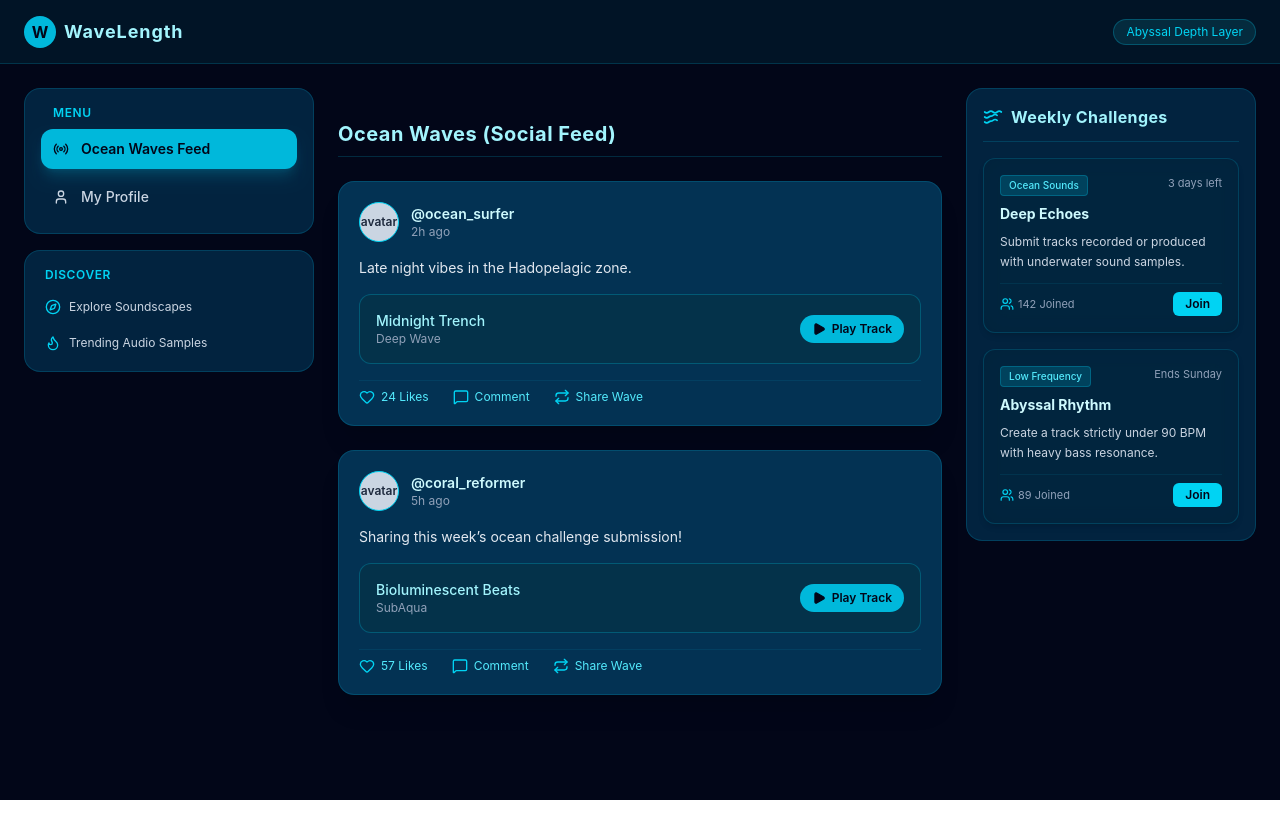
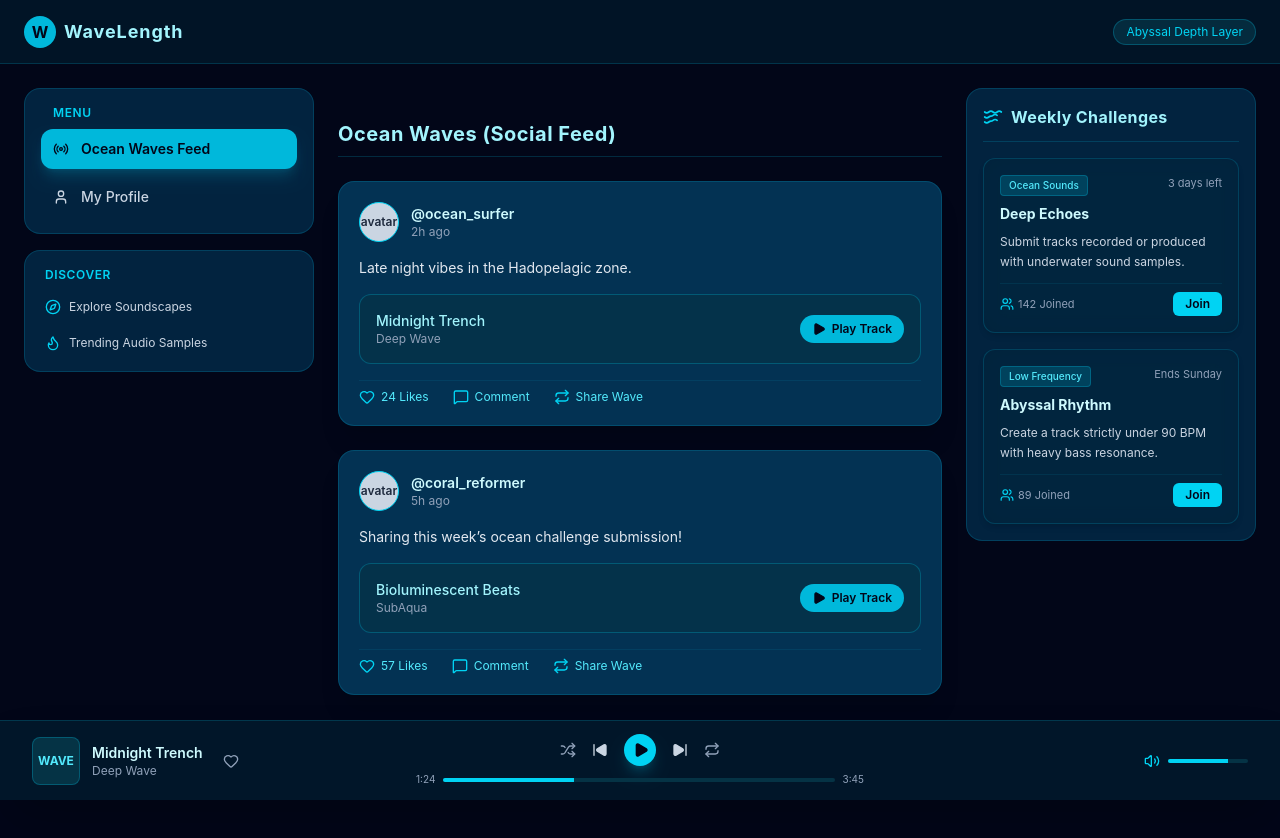
Before and after one commit to WaveLength-CMPG323/Wavelength, a React (Vite) app: page / in a window 1280 px wide. Shown: the top 838 px of the page. Before the commit the page ends 800 px from the top, so only its background shows below. Built offline with nearby package versions, Linux system fonts and the light colour scheme.

Commit message:
feat: add persistent bottom audio player bar

```diff
--- a/src/App.tsx
+++ b/src/App.tsx
@@ -2,16 +2,17 @@ import { useState } from 'react';
 import { UserProfileWireframe } from './components/UserProfileWireframe';
 import { SocialFeedWireframe } from './components/SocialFeedWireframe';
 import { WeeklyChallengesWireframe } from './components/WeeklyChallengesWireframe';
+import { AudioPlayerBar } from './components/AudioPlayerBar';
 import { mockProfile, mockPosts, mockChallenges } from './mockData';
-import { User, Radio, Trophy, Compass, Music, Flame } from 'lucide-react';
+import { User, Radio, Trophy, Compass, Flame } from 'lucide-react';
 
 export default function App() {
   const [activeView, setActiveView] = useState<'feed' | 'profile'>('feed');
 
   return (
-    <div className="min-h-screen bg-slate-950 text-white flex flex-col">
+    <div className="min-h-screen bg-slate-950 text-white flex flex-col pb-24">
       {/* Top Header */}
-      <header className="h-16 border-b border-cyan-500/20 bg-[#02182b]/80 backdrop-blur-md px-6 flex items-center justify-between sticky top-0 z-50">
+      <header className="h-16 border-b border-cyan-500/20 bg-[#02182b]/80 backdrop-blur-md px-6 flex items-center justify-between sticky top-0 z-40">
         <div className="flex items-center gap-2">
           <div className="w-8 h-8 rounded-full bg-cyan-500 flex items-center justify-center font-bold text-slate-950">
             W
@@ -26,7 +27,7 @@ export default function App() {
       {/* Main 3-Column Content Hub */}
       <div className="flex-1 max-w-7xl w-full mx-auto grid grid-cols-1 lg:grid-cols-12 gap-6 p-4 md:p-6">
 
-        {/* LEFT COLUMN: Persistent Navigation (3 cols) */}
+        {/* LEFT COLUMN: Navigation Sidebar */}
         <aside className="lg:col-span-3 space-y-4">
           <div className="bg-[#04385a]/60 backdrop-blur-md p-4 rounded-2xl border border-cyan-500/20 space-y-2">
             <p className="text-xs font-semibold text-cyan-400 uppercase tracking-wider px-3 mb-2">Menu</p>
@@ -67,13 +68,13 @@ export default function App() {
           </div>
         </aside>
 
-        {/* CENTER COLUMN: Main Content Area (6 cols) */}
+        {/* CENTER COLUMN: Central Canvas */}
         <main className="lg:col-span-6 space-y-6">
           {activeView === 'feed' && <SocialFeedWireframe posts={mockPosts} />}
           {activeView === 'profile' && <UserProfileWireframe profile={mockProfile} />}
         </main>
 
-        {/* RIGHT COLUMN: Secondary Panel / Challenges (3 cols) */}
+        {/* RIGHT COLUMN: Challenges Panel */}
         <aside className="lg:col-span-3 space-y-4">
           <div className="bg-[#04385a]/60 backdrop-blur-md p-4 rounded-2xl border border-cyan-500/20">
             <WeeklyChallengesWireframe challenges={mockChallenges} />
@@ -81,6 +82,9 @@ export default function App() {
         </aside>
 
       </div>
+
+      {/* Persistent Audio Player */}
+      <AudioPlayerBar />
     </div>
   );
 }
--- /dev/null
+++ b/src/components/AudioPlayerBar.tsx
@@ -0,0 +1,67 @@
+import React, { useState } from 'react';
+import { Play, Pause, SkipBack, SkipForward, Volume2, Heart, Shuffle, Repeat } from 'lucide-react';
+
+export const AudioPlayerBar: React.FC = () => {
+  const [isPlaying, setIsPlaying] = useState(false);
+
+  return (
+    <footer className="fixed bottom-0 left-0 right-0 h-20 bg-[#02182b]/95 backdrop-blur-lg border-t border-cyan-500/20 px-4 md:px-8 flex items-center justify-between z-50 text-white shadow-2xl">
+
+      {/* Currently Playing Track Metadata */}
+      <div className="flex items-center gap-3 w-1/4 min-w-[180px]">
+        <div className="w-12 h-12 rounded-lg bg-cyan-950 border border-cyan-500/30 flex items-center justify-center text-xs text-cyan-300 font-bold shrink-0">
+          WAVE
+        </div>
+        <div className="truncate">
+          <p className="text-sm font-semibold text-cyan-100 truncate">Midnight Trench</p>
+          <p className="text-xs text-slate-400 truncate">Deep Wave</p>
+        </div>
+        <button className="text-slate-400 hover:text-cyan-300 transition ml-2 hidden sm:block">
+          <Heart className="w-4 h-4" />
+        </button>
+      </div>
+
+      {/* Main Playback Controls & Scrubber */}
+      <div className="flex flex-col items-center gap-1.5 w-2/4 max-w-md">
+        <div className="flex items-center gap-4 text-slate-300">
+          <button className="hover:text-cyan-300 transition text-slate-400">
+            <Shuffle className="w-4 h-4" />
+          </button>
+          <button className="hover:text-cyan-300 transition">
+            <SkipBack className="w-4 h-4 fill-current" />
+          </button>
+          <button
+            onClick={() => setIsPlaying(!isPlaying)}
+            className="w-8 h-8 rounded-full bg-cyan-400 text-slate-950 flex items-center justify-center hover:bg-cyan-300 transition shadow-lg shadow-cyan-400/20"
+          >
+            {isPlaying ? <Pause className="w-4 h-4 fill-current" /> : <Play className="w-4 h-4 fill-current ml-0.5" />}
+          </button>
+          <button className="hover:text-cyan-300 transition">
+            <SkipForward className="w-4 h-4 fill-current" />
+          </button>
+          <button className="hover:text-cyan-300 transition text-slate-400">
+            <Repeat className="w-4 h-4" />
+          </button>
+        </div>
+
+        {/* Track Progress Bar */}
+        <div className="w-full flex items-center gap-2 text-[10px] text-slate-400">
+          <span>1:24</span>
+          <div className="flex-1 h-1 bg-cyan-950 rounded-full overflow-hidden cursor-pointer relative group">
+            <div className="w-1/3 h-full bg-cyan-400 group-hover:bg-cyan-300 transition"></div>
+          </div>
+          <span>3:45</span>
+        </div>
+      </div>
+
+      {/* Volume Control */}
+      <div className="flex items-center justify-end gap-2 w-1/4 text-slate-400 min-w-[120px]">
+        <Volume2 className="w-4 h-4 text-cyan-400" />
+        <div className="w-20 h-1 bg-cyan-950 rounded-full overflow-hidden cursor-pointer">
+          <div className="w-3/4 h-full bg-cyan-400"></div>
+        </div>
+      </div>
+
+    </footer>
+  );
+};
```
